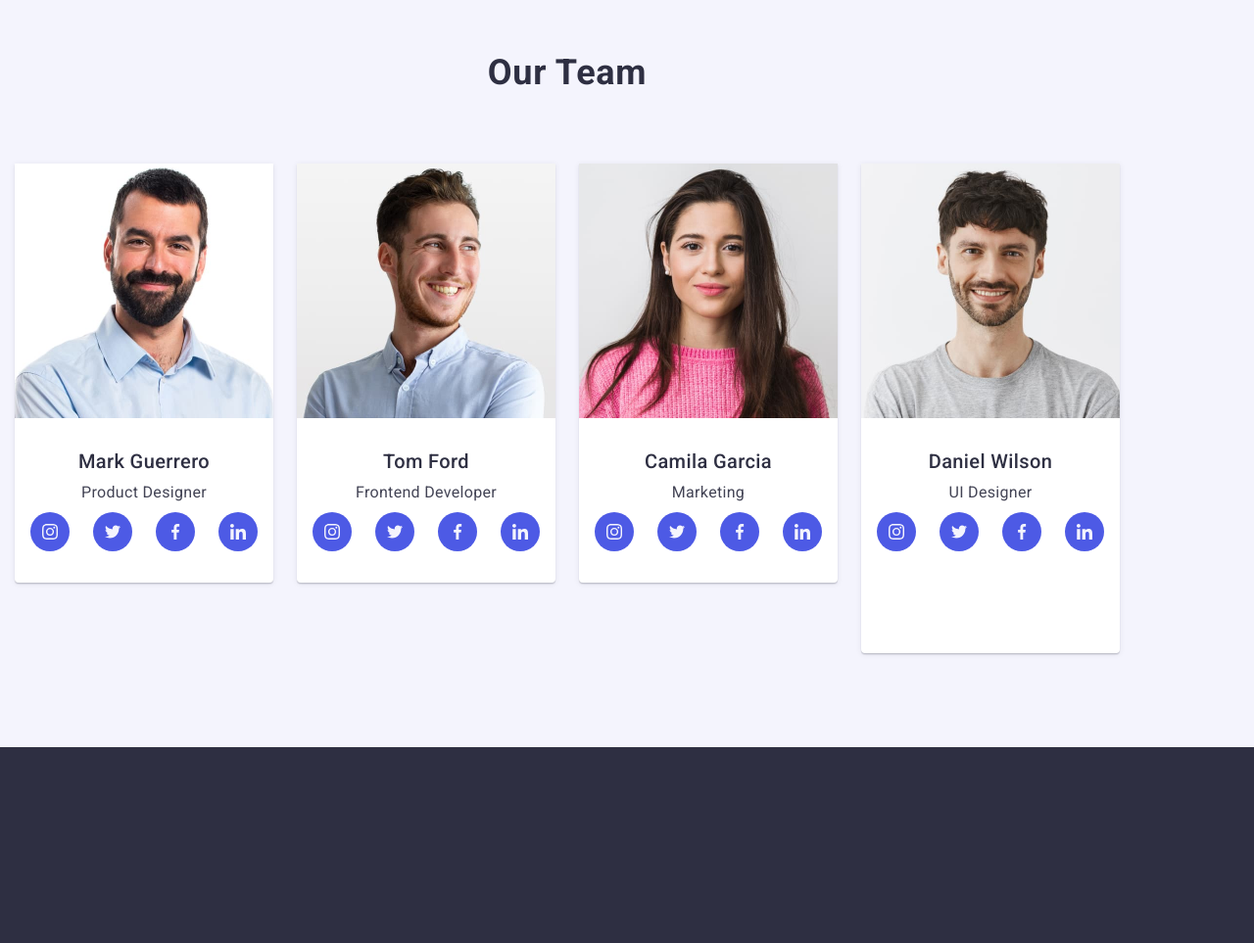
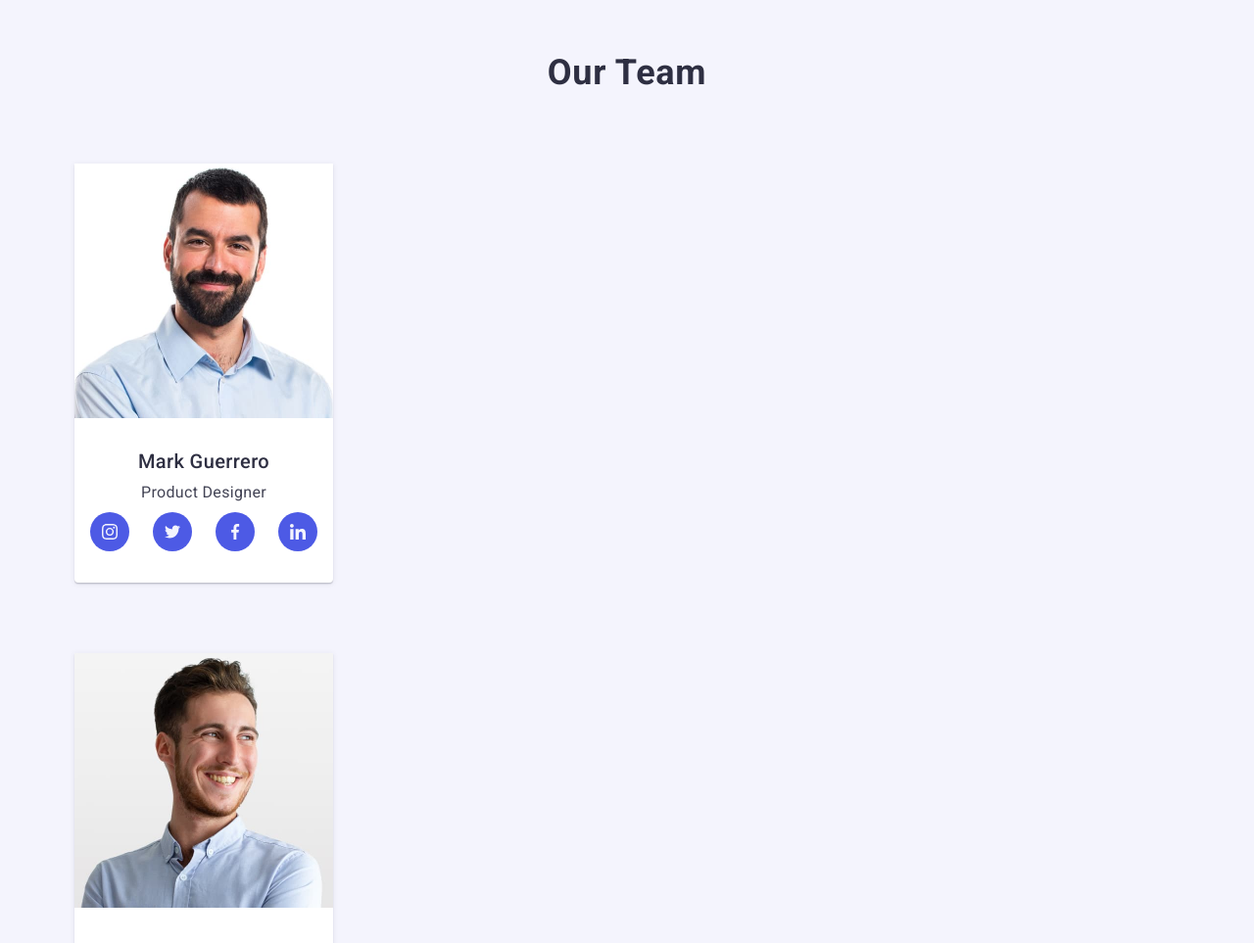
Before and after one commit to NataliiaTur/goit-markup-hw-06, a plain HTML site: page index.html in a window 1280 px wide. Shown: the part 1248-2211 px from the top of the page at 98% size. Drawn offline with nearby package versions, Linux system fonts and the light colour scheme.

Commit message:
one more try fix

```diff
--- a/css/styles.css
+++ b/css/styles.css
@@ -575,7 +575,7 @@ address {
 .team-section-container {
     padding-top: 96px;
     padding-bottom: 96px;
-    align-items: center;
+
 }
 
 .team-section-title {
@@ -587,6 +587,10 @@ address {
     text-transform: capitalize;
     color: #2e2f42;
     margin-bottom: 72px;
+}
+
+.team-menu {
+
 }
 
 .team-thumb-foto {
@@ -614,10 +618,8 @@ address {
     border-radius: 0 0 4px 4px;
     box-shadow: 0 2px 1px 0 rgba(46, 47, 66, 0.08), 0 1px 1px 0 rgba(46, 47, 66, 0.16), 0 1px 6px 0 rgba(46, 47, 66, 0.08);
     max-width: 264px;
-}
+    margin-bottom: 72px;
 
-.team-card:not(:last-child) {
-    margin-bottom: 72px;
 }
 
 .team-social-menu {
@@ -652,28 +654,6 @@ address {
 .page-social:focus {
     cursor: pointer;
     background-color: #404bbf;
-}
-
-@media screen and (min-width: 768px) {
-
-    .team-section-container {
-        margin: 0;
-    }
-    .team-menu {
-        display: flex;
-        gap: 64px 24px;
-        flex-wrap: wrap;
-    }
-
-    .team-card {
-        width: calc((100% - 24px) / 2);
-        margin: 0;
-    }
-
-    .team-thumb-foto {
-        /* margin: 0; */
-        /* display: block; */
-    }
 }
 
 
```
